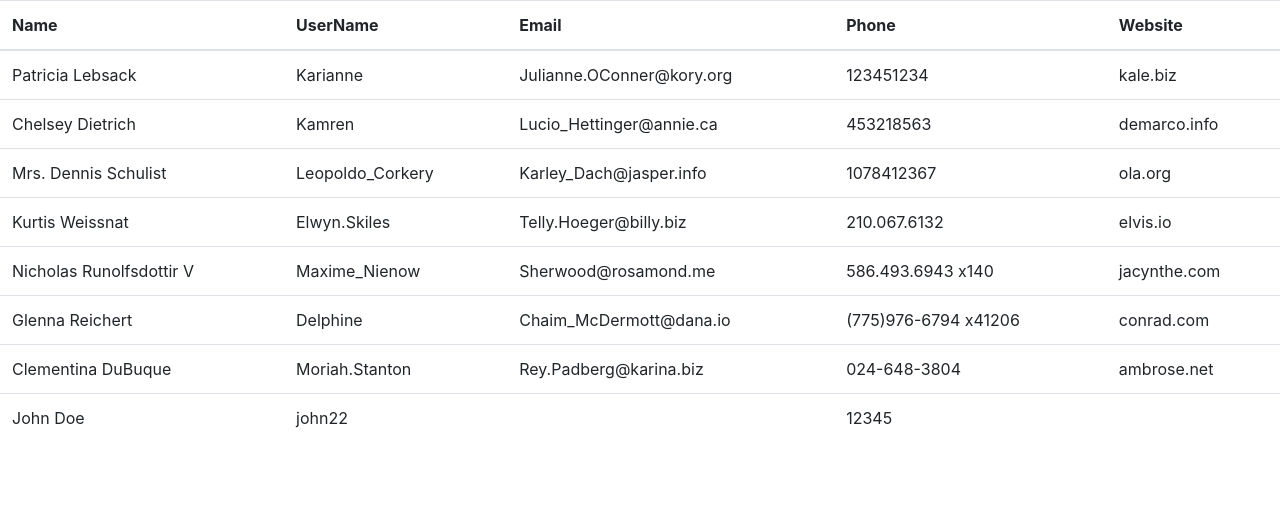
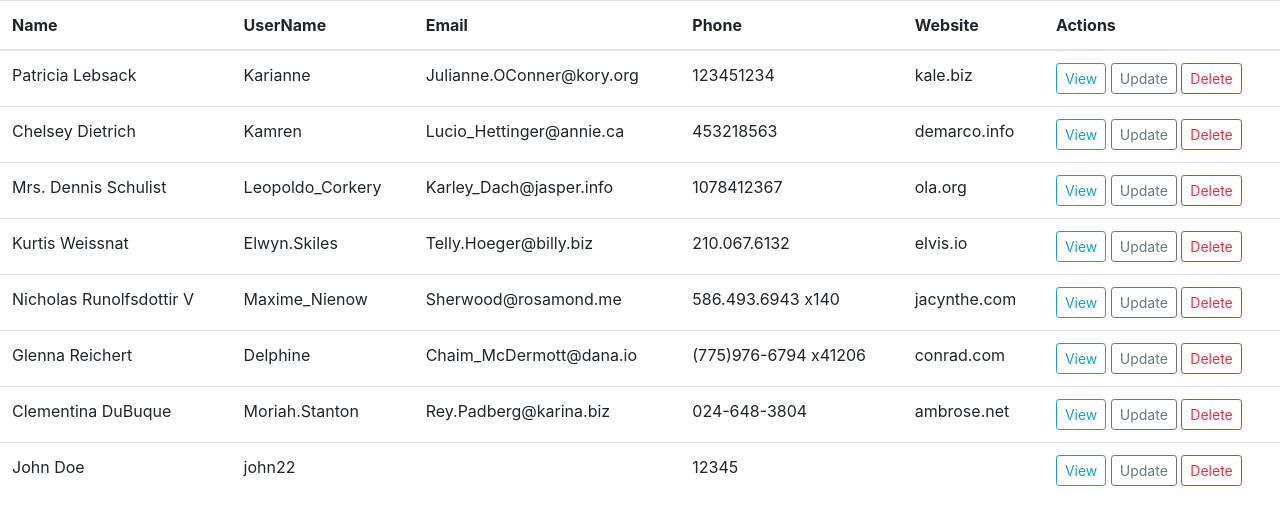
Before and after one commit to TashanDuncan/php-simple-crud-app, a PHP site: page / in a window 1280 px wide. Shown: the top 525 px of the page. Run offline with PHP 8.4, Linux system fonts and the light colour scheme.

Commit message:
add buttons on user table

```diff
--- a/index.php
+++ b/index.php
@@ -25,18 +25,24 @@ $users = getUsers();
                 <th>Email</th>
                 <th>Phone</th>
                 <th>Website</th>
+                <th>Actions</th>
             </tr>
         </thead>
         <tbody>
-            <?php foreach ($users as $user) :?>
+            <?php foreach ($users as $user) : ?>
                 <tr>
-                    <td><?php echo $user['name']?></td>
-                    <td><?php echo $user['username']?></td>
-                    <td><?php echo $user['email']?></td>
-                    <td><?php echo $user['phone']?></td>
-                    <td><?php echo $user['website']?></td>
+                    <td><?php echo $user['name'] ?></td>
+                    <td><?php echo $user['username'] ?></td>
+                    <td><?php echo $user['email'] ?></td>
+                    <td><?php echo $user['phone'] ?></td>
+                    <td><?php echo $user['website'] ?></td>
+                    <td>
+                        <a href="view.php?id=<?php echo $user['id'] ?>" class="btn  btn-sm btn-outline-info">View</a>
+                        <a href="update.php?id=<?php echo $user['id'] ?>" class="btn btn-sm btn-outline-secondary">Update</a>
+                        <a href="delete.php?id=<?php echo $user['id'] ?>" class="btn btn-sm btn-outline-danger">Delete</a>
+                    </td>
                 </tr>
-                <?php endforeach;; ?>
+            <?php endforeach;; ?>
         </tbody>
     </table>
 
```
